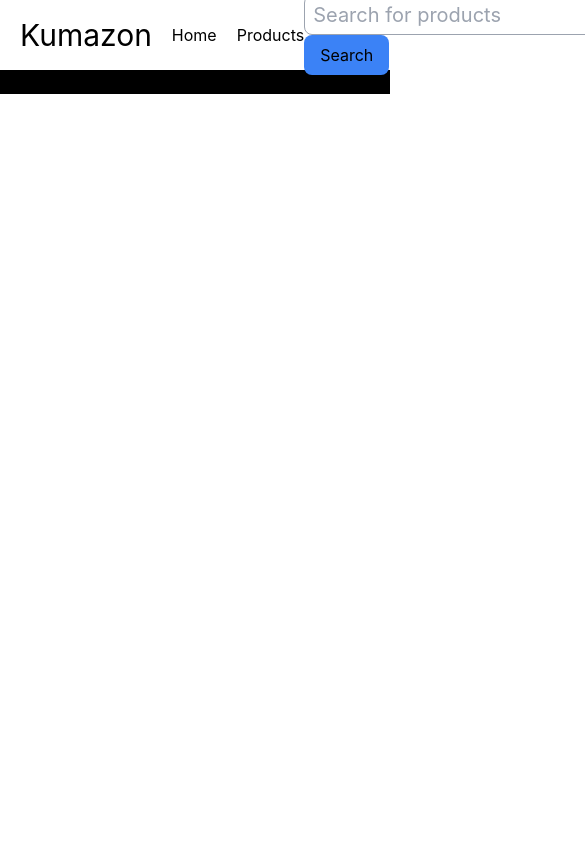
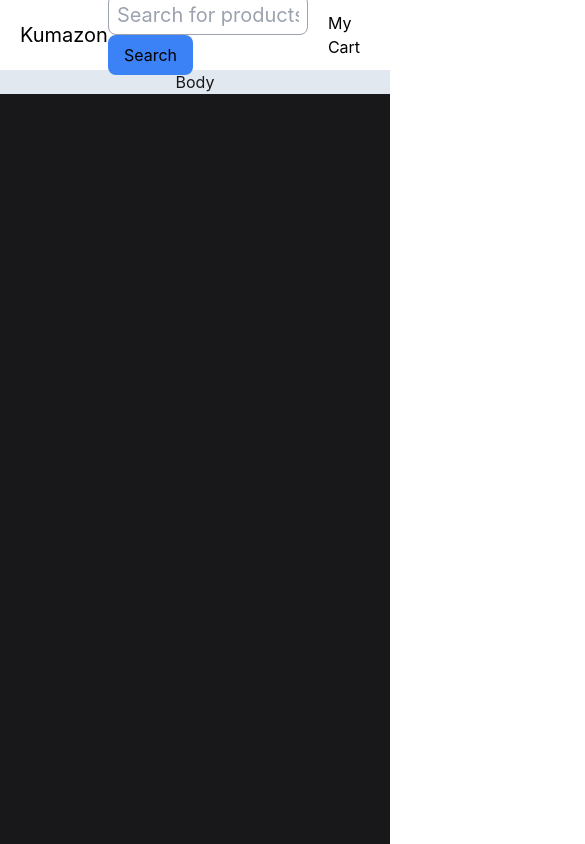
Before and after one commit to thugperfect/Ecommerce-Redux-App, a React (Create React App) app: page / in a window 390 px wide. Shown: the top 844 px of the page, 585 px wide, since content can reach past the window. Built offline with nearby package versions, Linux system fonts and the light colour scheme.

Commit message:
responsive

```diff
--- a/package.json
+++ b/package.json
@@ -8,6 +8,7 @@
     "@testing-library/user-event": "^13.5.0",
     "react": "^18.2.0",
     "react-dom": "^18.2.0",
+    "react-icons": "^4.11.0",
     "react-router-dom": "^6.15.0",
     "react-scripts": "5.0.1",
     "tailwindcss": "^3.3.3",
--- a/src/App.css
+++ b/src/App.css
@@ -7,3 +7,7 @@
 
   }
 }
+
+::-webkit-scrollbar{
+  width: 5px;
+}
--- a/src/App.js
+++ b/src/App.js
@@ -14,7 +14,7 @@ function App() {
     </Route>
   ))
   return (
-    <div>
+    <div className='w-full min-h-[100vh] bg-zinc-900'>
       <RouterProvider router={router}/>
     </div>
   );
--- a/src/components/Body.js
+++ b/src/components/Body.js
@@ -3,11 +3,9 @@ import Sidebar from './Sidebar'
 
 function Body() {
   return (
-    <div className='flex container h-full bg-black'>
-        <div className='w-1/5 text-center'>
-        <Sidebar/>
-        </div>
-        <div className='w-4/5 text-center'>
+    <div className='flex  h-full bg-slate-200 dark:bg-zinc-900 text-zinc-900 dark:text-gray-200'>
+        <div className=' w-full text-center'>
+
          Body
 
         </div>
--- a/src/components/Cart.js
+++ b/src/components/Cart.js
@@ -2,7 +2,7 @@ import React from 'react'
 
 function Cart() {
   return (
-    <div>
+    <div className='bg-white'>
       cart
     </div>
   )
--- a/src/components/Header.js
+++ b/src/components/Header.js
@@ -4,7 +4,7 @@ import Navbar from './Navbar'
 
 function Header() {
   return (
-    <div className='container'>
+    <div className=''>
      <Navbar/>
      <Outlet/>
     </div>
--- a/src/components/Navbar.js
+++ b/src/components/Navbar.js
@@ -4,13 +4,10 @@ const Navbar = () => {
   return (
     <div className='dark:bg-black dark:text-white bg-white h-[70px] flex justify-between px-5 items-center'>
       <div className='flex gap-5 items-center  '>
-        <div className='text-[30px] cursor-pointer '>Kumazon</div>
-        <div className='cursor-pointer'>Home</div>
-        <div className='cursor-pointer'>Products</div>
-
+        <div className='text-[20px] md:text-[30px] cursor-pointer '>Kumazon</div>
       </div>
       <div >
-        <input className='h-[40px] text-xl text-black outline-none border border-1 border-gray-400 rounded-lg px-2 mr-5' type='text' placeholder='Search for products'/>
+        <input className=' w-[200px] h-[40px] text-xl text-black outline-none border border-1 border-gray-400 rounded-lg px-2 mr-5' type='text' placeholder='Search for products'/>
         <button className='bg-blue-500 h-[40px] pl-4 pr-4 rounded-lg '>Search</button>
       </div>
       <div className='cursor-pointer'>My Cart</div>
```
Also changed, not shown: 1 other file (tests, documents, lock files or other folders).
